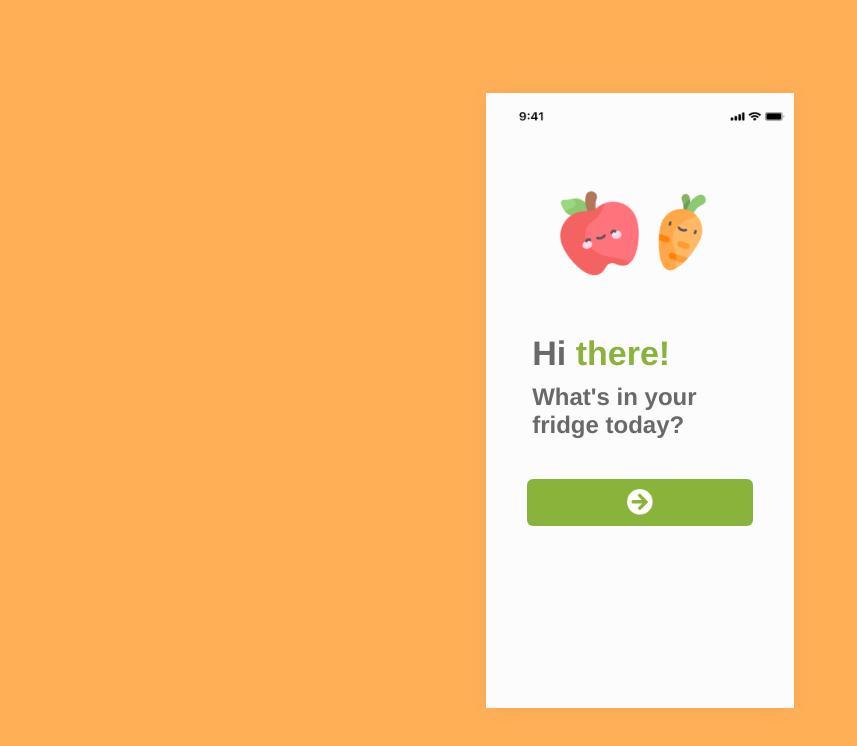
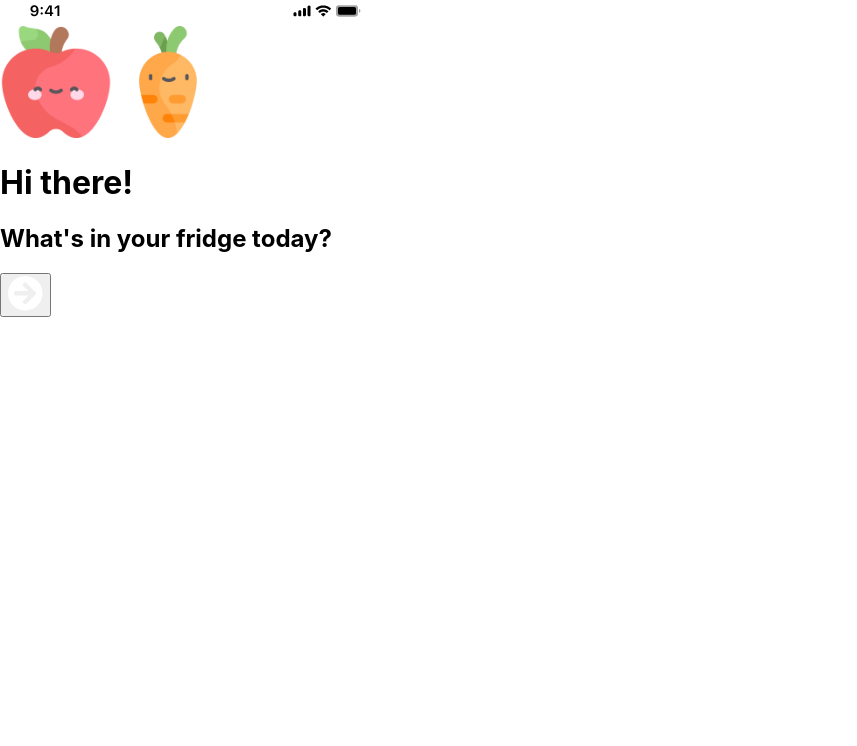
Before and after one commit to 4dealp21/COM623-project, a React (Create React App) app: page /myfridge in a window 1280 px wide. Shown: the top 746 px of the page, without its empty margins (0-857 px from the left). Built offline with nearby package versions, Linux system fonts and the light colour scheme.

Commit message:
Fixed previous Login and Welcoming page, and added a meal selector page

```diff
--- a/src/App.js
+++ b/src/App.js
@@ -3,6 +3,7 @@ import styled from "styled-components";
 import MyFridge from "./Components/my-fridge/myfridge";
 import Login from "./Components/my-fridge/login";
 import Ingredients from "./Components/my-fridge/ingredients";
+import MealSelector from "./Components/my-fridge/mealselector";
 
 
 import { BrowserRouter as Router, Routes, Route, Link } from "react-router-dom";
@@ -31,6 +32,7 @@ const App = () => (
       <Route path="/myfridge" element={<MyFridge />} />
       <Route path="/login" element={<Login />} />
       <Route path="/ingredients" element={<Ingredients />} />
+      <Route path="/mealselector" element={<MealSelector />} />
       <Route exact path="/" element={<Home />} />
     </Routes>
   </Router>
--- a/src/Components/my-fridge/ingredients.js
+++ b/src/Components/my-fridge/ingredients.js
@@ -285,8 +285,6 @@ const Ingredients = () => {
             </StyledContainer>
 
     )
-
 };
 
-
 export default Ingredients;
--- a/src/Components/my-fridge/login.js
+++ b/src/Components/my-fridge/login.js
@@ -14,7 +14,11 @@ const schema = yup.object().shape({
   });
 
 
-const OuterWrapper = styled.div`
+const StyledContainer = styled.div`
+
+  @media (max-width: 320px) {
+      max-width: 100%;
+      overflow-x: hidden;
       font-family: "Helvetica Neue", sans-serif;
       width: 100vw;
       height: 100vh;
@@ -23,61 +27,64 @@ const OuterWrapper = styled.div`
       justify-content: center;
       align-items: center;
       box-sizing: border-box;
-    background: #ffb057;
-`;
-
-const StyledContainer = styled.div`
       position: absolute;
-    width:308px;
-    height: 615px;
+  }
 `;
 
 const StyledWrapper = styled.div`
+  @media (max-width: 320px) {
       display: flex;
       flex-direction: column;
       justify-content: center;
       align-items: center;
-    height: 100%;
-    width: auto;
-    margin: auto;
-    z-index: 1;
+      width: 100vw;
       background: #fcfcfc;
-    box-shadow: 0px 0px 20px rgb(0, 0, 0, 0.05);
+  }
 `;
 
 const StyledBar = styled.img`
-    position: absolute;
+@media (max-width: 320px) {
     top: 0;
-    padding-top: 15px;
+    margin-top: 20px;
+    position: fixed;
     width: 290px;
     height: auto;
     justify-content: center;
+    z-index: 2;
+}
 `;
 
 const Fruit = styled.div`
+@media (max-width: 320px) {
     position: relative;
     justify-content: space-between;
     display: flex;
     z-index: 1;
     padding: 10px 0px 40px 0px;
     margin-top: -90px;
+}
 `;
 
 const Apple = styled.img`
+@media (max-width: 320px) {
     margin-left: 60px;
     position: relative;
     width: 82px;
     height: auto;
+}
 `;
 
 const Carrot = styled.img`
+@media (max-width: 320px) {
     margin-right: 60px;
     position: relative;
     width: 82px;
     height: auto;
+}
 `;
 
 const StyledInput = styled.input`
+@media (max-width: 320px) {
     background: #FCFCFC;
     border: 2px solid #B6C867;
     border-radius: 15px;
@@ -85,9 +92,11 @@ const StyledInput = styled.input`
     height: 32px;
     padding-left: 10px;
     font-size: 10px;
+}
 `;
 
 const StyledButton = styled.button`
+@media (max-width: 320px) {
     border: none;
     color: white;
     padding: 8px 100px;
@@ -105,6 +114,7 @@ const StyledButton = styled.button`
     }
     &:active {
         background: #4A3FFF;
+    }
 }
 `;
 
@@ -127,7 +137,6 @@ const Login = () => {
 
     return (
 
-        <OuterWrapper>
             <StyledContainer>
                 <StyledWrapper>
                     <StyledBar src= {Bar} className="bar" alt="" />
@@ -152,7 +161,6 @@ const Login = () => {
                 </form>
                 </StyledWrapper>
             </StyledContainer>
-        </OuterWrapper>
 
     )
 
--- /dev/null
+++ b/src/Components/my-fridge/mealselector.js
@@ -0,0 +1,81 @@
+import React, { useState } from "react";
+import styled, { keyframes } from 'styled-components';
+import Bar from './assets/bar.png';
+import {Link} from 'react-router-dom'
+
+const StyledContainer = styled.div`
+
+    @media (max-width: 320px) {
+        max-width: 100%;
+        overflow-x: hidden;
+        font-family: "Helvetica Neue", sans-serif;
+        width: 100vw;
+        height: 100vh;
+        display: flex;
+        flex-direction: column;
+        justify-content: center;
+        align-items: center;
+        box-sizing: border-box;
+        position: absolute;
+    }
+`;
+
+const StyledWrapper = styled.div`
+    @media (max-width: 320px) {
+        display: flex;
+        flex-direction: column;
+        justify-content: center;
+        align-items: center;
+        width: 100vw;
+        background: #fcfcfc;
+    }
+`;
+
+const StyledHeaders = styled.div`
+    @media (max-width: 320px) {
+    margin-top: 120px;
+    position: relative;
+    text-align: left;
+    justify-content: center;
+    width: 80%;
+    }
+`;
+
+const StyledHeader = styled.h1`
+@media (max-width: 320px) {
+    margin-left: -15px;
+    color: #3B3B3B;
+    font-weight: 900;
+    font-size: 25px;
+    font-family: 'Helvetica Neue', sans-serif;
+}
+`;
+
+const StyledBar = styled.img`
+@media (max-width: 320px) {
+    top: 0;
+    margin-top: 20px;
+    position: fixed;
+    width: 290px;
+    height: auto;
+    justify-content: center;
+    z-index: 2;
+}
+`;
+
+const MealSelector = () => {
+
+    return (
+        <StyledContainer>
+                <StyledWrapper>
+                    <StyledBar src= {Bar} className="bar" alt="" />
+                <StyledHeaders>
+                    <StyledHeader>Here are some meals for you!</StyledHeader>
+                </StyledHeaders>
+            </StyledWrapper>
+        </StyledContainer>
+    )
+
+};
+
+export default MealSelector;
--- a/src/Components/my-fridge/myfridge.js
+++ b/src/Components/my-fridge/myfridge.js
@@ -7,6 +7,7 @@ import arrow from './assets/arrow.png';
 import {Link} from 'react-router-dom'
 
 const AppleAnimation = keyframes`
+
     0% {
         transform: rotate(0deg);
     }
@@ -16,9 +17,11 @@ const AppleAnimation = keyframes`
     100% {
         transform: rotate(0deg);
     }
+
 `;
 
 const CarrotAnimation = keyframes`
+
     0% {
         transform: rotate(0deg);
     }
@@ -28,9 +31,15 @@ const CarrotAnimation = keyframes`
     100% {
         transform: rotate(0deg);
     }
+
 `;
 
-const OuterWrapper = styled.div`
+
+const StyledContainer = styled.div`
+
+  @media (max-width: 320px) {
+      max-width: 100%;
+      overflow-x: hidden;
       font-family: "Helvetica Neue", sans-serif;
       width: 100vw;
       height: 100vh;
@@ -39,92 +48,104 @@ const OuterWrapper = styled.div`
       justify-content: center;
       align-items: center;
       box-sizing: border-box;
-    background: #ffb057;
-`;
-
-const StyledContainer = styled.div`
       position: absolute;
-    width:308px;
-    height: 615px;
+  }
 `;
 
 const StyledWrapper = styled.div`
+  @media (max-width: 320px) {
       display: flex;
       flex-direction: column;
       justify-content: center;
       align-items: center;
-    height: 100%;
-    width: auto;
-    margin: auto;
-    z-index: 1;
+      width: 100vw;
       background: #fcfcfc;
-    box-shadow: 0px 0px 20px rgb(0, 0, 0, 0.05);
+  }
+`;
+
+const StyledBar = styled.img`
+@media (max-width: 320px) {
+    top: 0;
+    margin-top: 20px;
+    position: fixed;
+    width: 290px;
+    height: auto;
+    justify-content: center;
+    z-index: 2;
+}
 `;
 
 const StyledHeaders = styled.div`
+@media (max-width: 320px) {
     position: relative;
     text-align: left;
     justify-content: center;
     width: 70%;
+}
 `;
 
 const StyledHeader = styled.h1`
+@media (max-width: 320px) {
     color: #696969;
     font-weight: 900;
     font-size: 34px;
     font-family: 'Helvetica Neue', sans-serif;
     margin-bottom: -10px;
+}
 `;
 
 const StyledHeader2 = styled.h2`
+@media (max-width: 320px) {
     color: #696969;
     font-weight: 900;
     font-size: 24px;
     font-family: 'Helvetica Neue', sans-serif;
+}
 `;
 
 const StyledBold = styled.span`
+@media (max-width: 320px) {
     color: #89B33B;
     font-weight: 900;
     font-size: 34px;
     font-family: 'Helvetica Neue', sans-serif;
+}
 `;
 
-const StyledBar = styled.img`
-    position: absolute;
-    top: 0;
-    padding-top: 15px;
-    width: 290px;
-    height: auto;
-    justify-content: center;
-`;
 
 const Fruit = styled.div`
+@media (max-width: 320px) {
     position: relative;
     justify-content: space-between;
     display: flex;
     z-index: 1;
     padding: 10px 0px 40px 0px;
     margin-top: -90px;
+}
 `;
 
 const Apple = styled.img`
+@media (max-width: 320px) {
     margin-left: 60px;
     position: relative;
     width: 82px;
     height: auto;
     animation: 2s ${AppleAnimation} ease-in-out infinite;
+}
 `;
 
 const Carrot = styled.img`
+@media (max-width: 320px) {
     margin-right: 60px;
     position: relative;
     width: 82px;
     height: auto;
     animation: 2s ${CarrotAnimation} ease-in-out infinite;
+}
 `;
 
 const Button = styled.button`
+@media (max-width: 320px) {
     border: none;
     color: white;
     padding: 8px 100px;
@@ -136,19 +157,21 @@ const Button = styled.button`
     cursor: pointer;
     background: #89B33B;
     margin-top: 20px;
+}
 `;
 
 const Arrow = styled.img`
+@media (max-width: 320px) {
     width: 26px;
     height: auto;
     padding-top: 2px;
+}
 `;
 
 const MyFridge = () => {
 
     return (
 
-        <OuterWrapper>
             <StyledContainer>
                 <StyledWrapper>
                     <StyledBar src= {Bar} className="bar" alt="" />
@@ -167,7 +190,6 @@ const MyFridge = () => {
                     </Link>
                 </StyledWrapper>
             </StyledContainer>
-        </OuterWrapper>
 
     )
 
```
Lines whose indentation alone changed are shown as unchanged.
